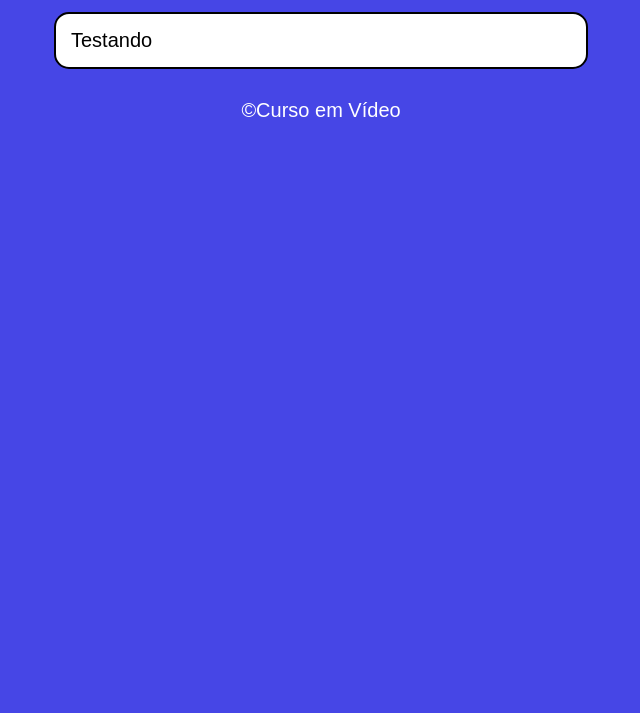
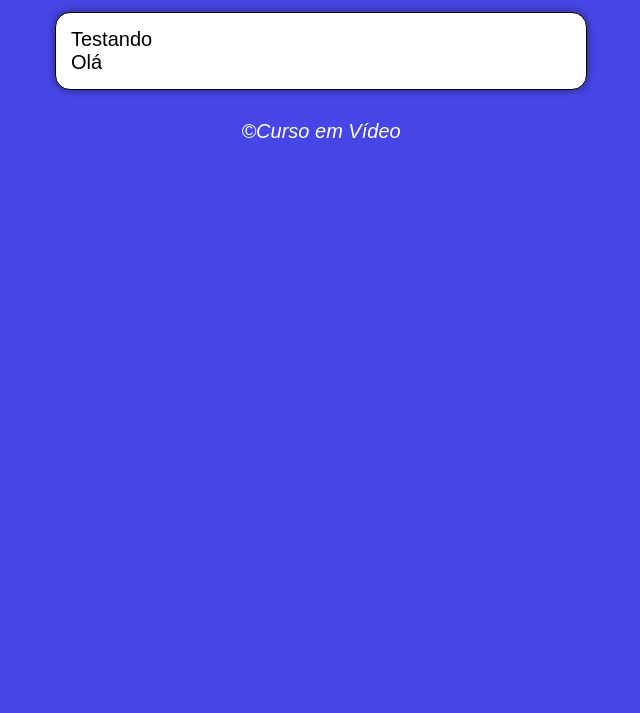
Before and after one commit to Raphael-Machado-Silva/javascript, a plain HTML site: page aula 12/ex014.html in a window 1280 px wide. Shown: the part 87-800 px from the top of the page, without its empty margins (319-959 px from the left). Drawn offline with Linux system fonts and the light colour scheme.

Commit message:
Update ex014.html

```diff
--- a/aula 12/ex014.html
+++ b/aula 12/ex014.html
@@ -18,7 +18,8 @@
         section{
             background-color: white;
             border-radius: 15px;
-            border: 2px solid black;
+            border: 1px solid black;
+            box-shadow: 0px 0px 10px rgba(0, 0, 0, 0.466);
             padding: 15px;
             width: 500px;
             margin: auto;
@@ -27,6 +28,7 @@
             margin-top: 30px;
             text-align: center;
             color: white;
+            font-style: italic;
         }
 
     </style>
@@ -38,7 +40,7 @@
 
     <section>
         <div>Testando</div>
-        <div></div>
+        <div>Olá</div>
     </section>
 
     <footer><p>&copy;Curso em Vídeo</p></footer>
```
